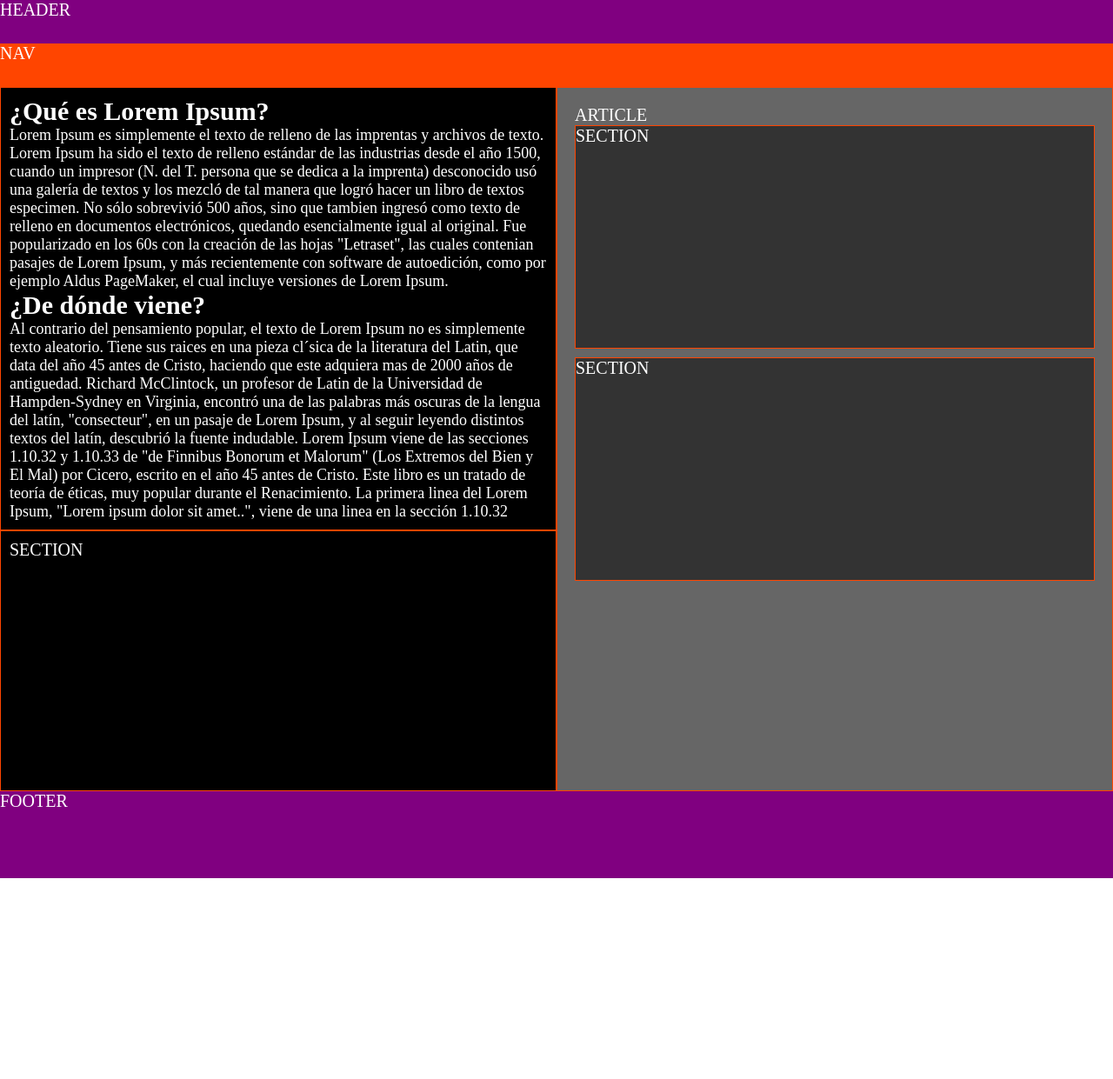
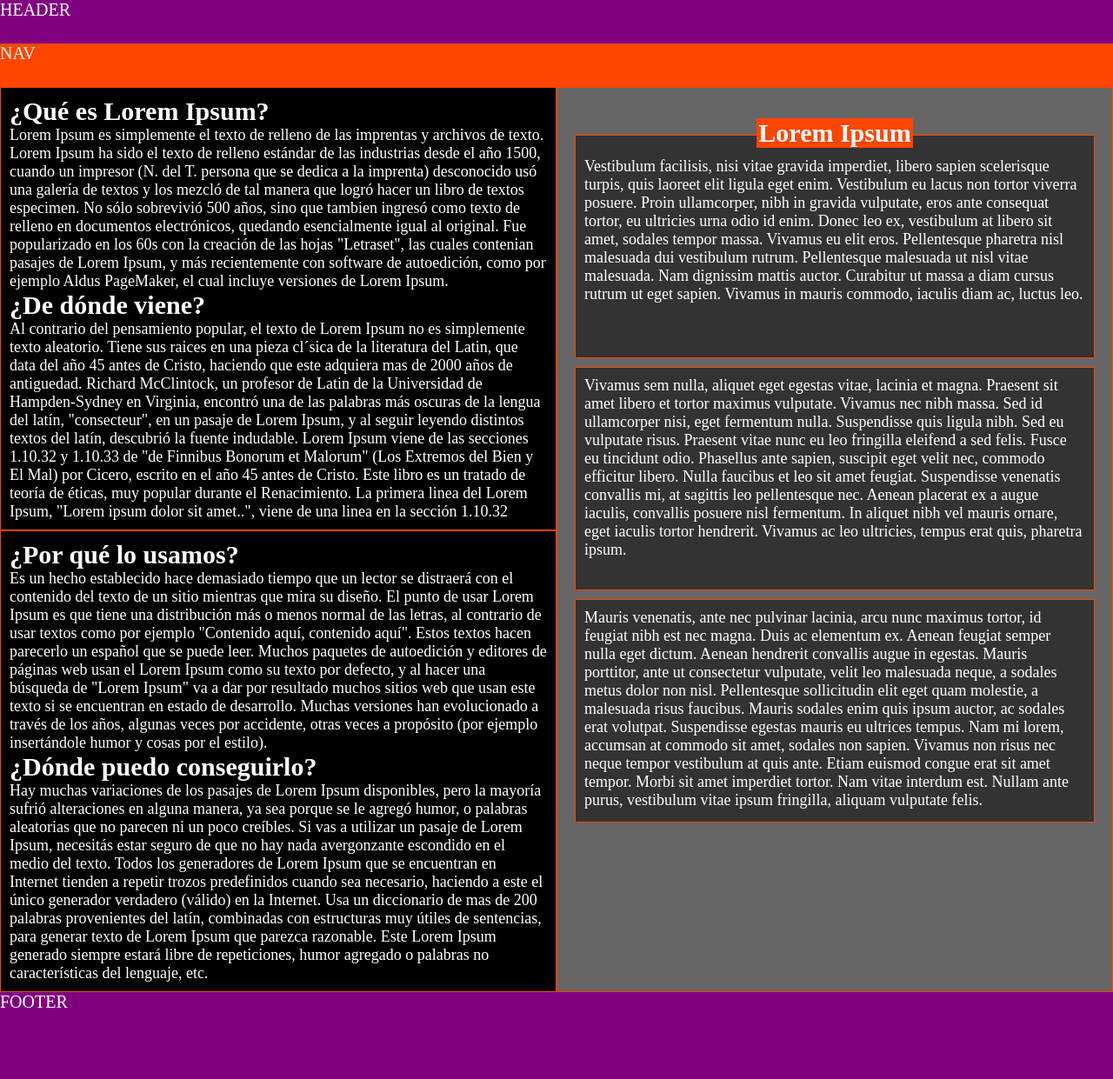
Before and after one commit to pipemalz/1_frontend_dev, a plain HTML site: page index.html in a window 1280 px wide. Shown: the whole page at 87% size. Before the commit the page ends 1010 px from the top, so only its background shows below. Drawn offline with Linux system fonts and the light colour scheme.

Commit message:
centrando elementos con position relative

```diff
--- a/css/estilos.css
+++ b/css/estilos.css
@@ -15,7 +15,6 @@ header{
     height: 5rem;
     width: 100%;
     background-color: purple;
-    position: relative;
     /* position: fixed;
     top: 0; */
 }
@@ -24,12 +23,16 @@ nav {
     background-color: orangered;
     position: sticky;
     top: -0.1rem;
+    z-index: 99;
 }
 main {
     min-height: calc(100vh - 20rem);
     background-color: #333;
     display: flex;
     /* margin-top: 10rem; */
+}
+section {
+    padding: 10px;
 }
 footer {
     height: 10rem;
@@ -44,8 +47,15 @@ div section{
     width: 100%;
     min-height: calc(50vh - 10rem);
     border:0.1rem solid orangered;
-    padding: 10px;
 }
+div section:nth-child(1){
+    position: relative;
+}
+/* div section p:first-of-type{
+    background-color: black;
+    position: relative;
+    right: -20px;
+} */
 article {
     display: inline-block;
     width: 50%;
@@ -53,6 +63,7 @@ article {
     background-color: #666;
     padding: 2rem;
     border: 0.1rem solid orangered;
+    position: relative;
 }
 article section {
     width: 100%;
@@ -60,6 +71,24 @@ article section {
     background-color: #333;
     margin-bottom: 1rem;
     border: 0.1rem solid orangered;
+    position: sticky;
+    top: 5rem;
+}
+
+article section:nth-child(2){
+    padding-top: 2.5rem;
+}
+
+article h2 {
+    width: 18rem;
+    text-align: center;
+    position: relative;
+    top: 15px;
+    z-index: 1;
+    background-color: orangered;
+    display: inline-block;
+    left: 50%;
+    transform: translateX(-50%);
 }
 main p{
     font-size: 1.8rem;
--- a/index.html
+++ b/index.html
@@ -25,11 +25,34 @@
                     Al contrario del pensamiento popular, el texto de Lorem Ipsum no es simplemente texto aleatorio. Tiene sus raices en una pieza cl´sica de la literatura del Latin, que data del año 45 antes de Cristo, haciendo que este adquiera mas de 2000 años de antiguedad. Richard McClintock, un profesor de Latin de la Universidad de Hampden-Sydney en Virginia, encontró una de las palabras más oscuras de la lengua del latín, "consecteur", en un pasaje de Lorem Ipsum, y al seguir leyendo distintos textos del latín, descubrió la fuente indudable. Lorem Ipsum viene de las secciones 1.10.32 y 1.10.33 de "de Finnibus Bonorum et Malorum" (Los Extremos del Bien y El Mal) por Cicero, escrito en el año 45 antes de Cristo. Este libro es un tratado de teoría de éticas, muy popular durante el Renacimiento. La primera linea del Lorem Ipsum, "Lorem ipsum dolor sit amet..", viene de una linea en la sección 1.10.32
                 </p>
             </section>
-            <section>SECTION</section>
+            <section>
+                <h2>¿Por qué lo usamos?</h2>
+                <p>
+                    Es un hecho establecido hace demasiado tiempo que un lector se distraerá con el contenido del texto de un sitio mientras que mira su diseño. El punto de usar Lorem Ipsum es que tiene una distribución más o menos normal de las letras, al contrario de usar textos como por ejemplo "Contenido aquí, contenido aquí". Estos textos hacen parecerlo un español que se puede leer. Muchos paquetes de autoedición y editores de páginas web usan el Lorem Ipsum como su texto por defecto, y al hacer una búsqueda de "Lorem Ipsum" va a dar por resultado muchos sitios web que usan este texto si se encuentran en estado de desarrollo. Muchas versiones han evolucionado a través de los años, algunas veces por accidente, otras veces a propósito (por ejemplo insertándole humor y cosas por el estilo).
+                </p>
+                <h2>¿Dónde puedo conseguirlo?</h2>
+                <p>
+                    Hay muchas variaciones de los pasajes de Lorem Ipsum disponibles, pero la mayoría sufrió alteraciones en alguna manera, ya sea porque se le agregó humor, o palabras aleatorias que no parecen ni un poco creíbles. Si vas a utilizar un pasaje de Lorem Ipsum, necesitás estar seguro de que no hay nada avergonzante escondido en el medio del texto. Todos los generadores de Lorem Ipsum que se encuentran en Internet tienden a repetir trozos predefinidos cuando sea necesario, haciendo a este el único generador verdadero (válido) en la Internet. Usa un diccionario de mas de 200 palabras provenientes del latín, combinadas con estructuras muy útiles de sentencias, para generar texto de Lorem Ipsum que parezca razonable. Este Lorem Ipsum generado siempre estará libre de repeticiones, humor agregado o palabras no características del lenguaje, etc.
+                </p>
+            </section>
         </div>
-        <article>ARTICLE
-            <section>SECTION</section>
-            <section>SECTION</section>
+        <article>
+            <h2>Lorem Ipsum</h2>
+            <section>
+                <p>
+                    Vestibulum facilisis, nisi vitae gravida imperdiet, libero sapien scelerisque turpis, quis laoreet elit ligula eget enim. Vestibulum eu lacus non tortor viverra posuere. Proin ullamcorper, nibh in gravida vulputate, eros ante consequat tortor, eu ultricies urna odio id enim. Donec leo ex, vestibulum at libero sit amet, sodales tempor massa. Vivamus eu elit eros. Pellentesque pharetra nisl malesuada dui vestibulum rutrum. Pellentesque malesuada ut nisl vitae malesuada. Nam dignissim mattis auctor. Curabitur ut massa a diam cursus rutrum ut eget sapien. Vivamus in mauris commodo, iaculis diam ac, luctus leo.
+                </p>
+            </section>
+            <section>
+                <p>
+                    Vivamus sem nulla, aliquet eget egestas vitae, lacinia et magna. Praesent sit amet libero et tortor maximus vulputate. Vivamus nec nibh massa. Sed id ullamcorper nisi, eget fermentum nulla. Suspendisse quis ligula nibh. Sed eu vulputate risus. Praesent vitae nunc eu leo fringilla eleifend a sed felis. Fusce eu tincidunt odio. Phasellus ante sapien, suscipit eget velit nec, commodo efficitur libero. Nulla faucibus et leo sit amet feugiat. Suspendisse venenatis convallis mi, at sagittis leo pellentesque nec. Aenean placerat ex a augue iaculis, convallis posuere nisl fermentum. In aliquet nibh vel mauris ornare, eget iaculis tortor hendrerit. Vivamus ac leo ultricies, tempus erat quis, pharetra ipsum.
+                </p>
+            </section>
+            <section>
+                <p>
+                    Mauris venenatis, ante nec pulvinar lacinia, arcu nunc maximus tortor, id feugiat nibh est nec magna. Duis ac elementum ex. Aenean feugiat semper nulla eget dictum. Aenean hendrerit convallis augue in egestas. Mauris porttitor, ante ut consectetur vulputate, velit leo malesuada neque, a sodales metus dolor non nisl. Pellentesque sollicitudin elit eget quam molestie, a malesuada risus faucibus. Mauris sodales enim quis ipsum auctor, ac sodales erat volutpat. Suspendisse egestas mauris eu ultrices tempus. Nam mi lorem, accumsan at commodo sit amet, sodales non sapien. Vivamus non risus nec neque tempor vestibulum at quis ante. Etiam euismod congue erat sit amet tempor. Morbi sit amet imperdiet tortor. Nam vitae interdum est. Nullam ante purus, vestibulum vitae ipsum fringilla, aliquam vulputate felis.
+                </p>
+            </section>
         </article>
     </main>
     <footer>FOOTER</footer>
```
